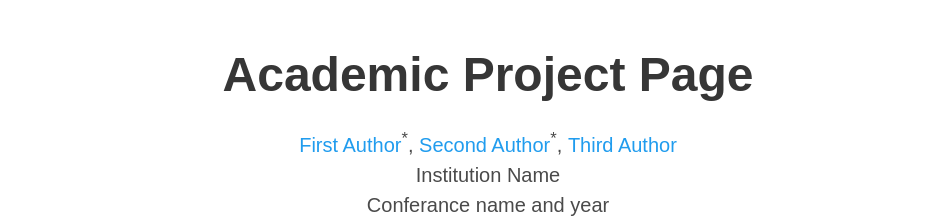
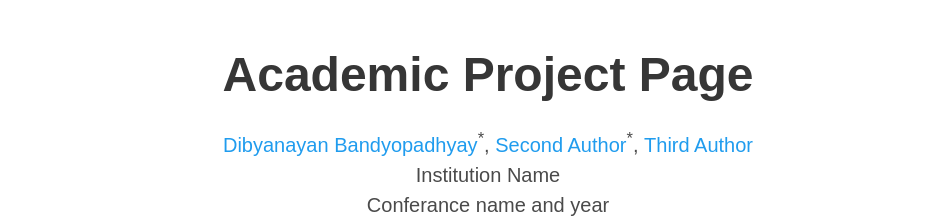
Before and after one commit to newcodevelop/causality_adventure, a plain HTML site: page index.html in a window 1280 px wide. Shown: the top 224 px of the page, without its empty margins (152-1095 px from the left). Drawn offline with nearby package versions, Linux system fonts and the light colour scheme; some icons are missing; a web font is replaced by a local one.

Commit message:
Update index.html

```diff
--- a/index.html
+++ b/index.html
@@ -56,7 +56,7 @@
             <div class="is-size-5 publication-authors">
               <!-- Paper authors -->
               <span class="author-block">
-                <a href="FIRST AUTHOR PERSONAL LINK" target="_blank">First Author</a><sup>*</sup>,</span>
+                <a href="FIRST AUTHOR PERSONAL LINK" target="_blank">Dibyanayan Bandyopadhyay</a><sup>*</sup>,</span>
                 <span class="author-block">
                   <a href="SECOND AUTHOR PERSONAL LINK" target="_blank">Second Author</a><sup>*</sup>,</span>
                   <span class="author-block">
```
